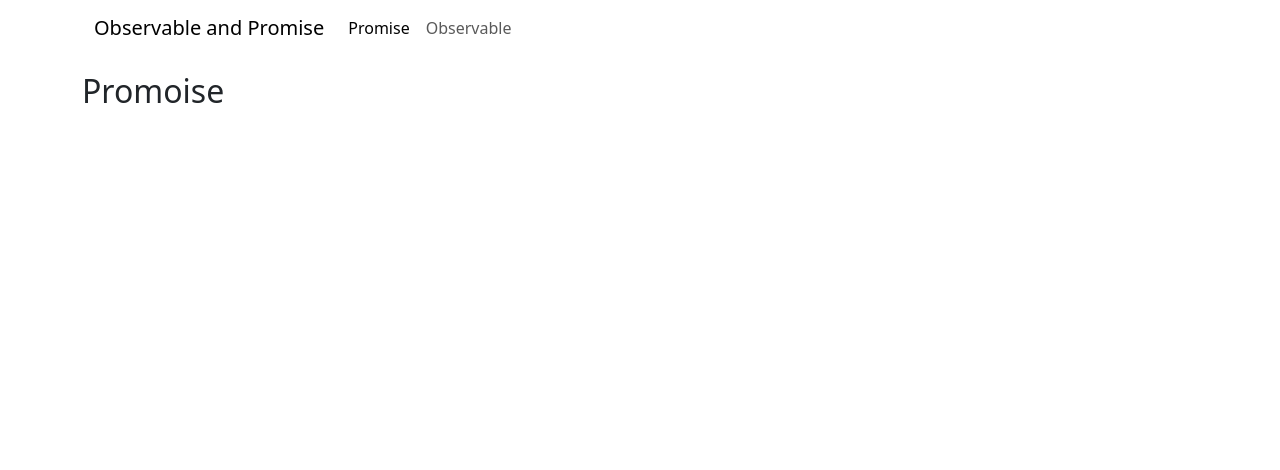
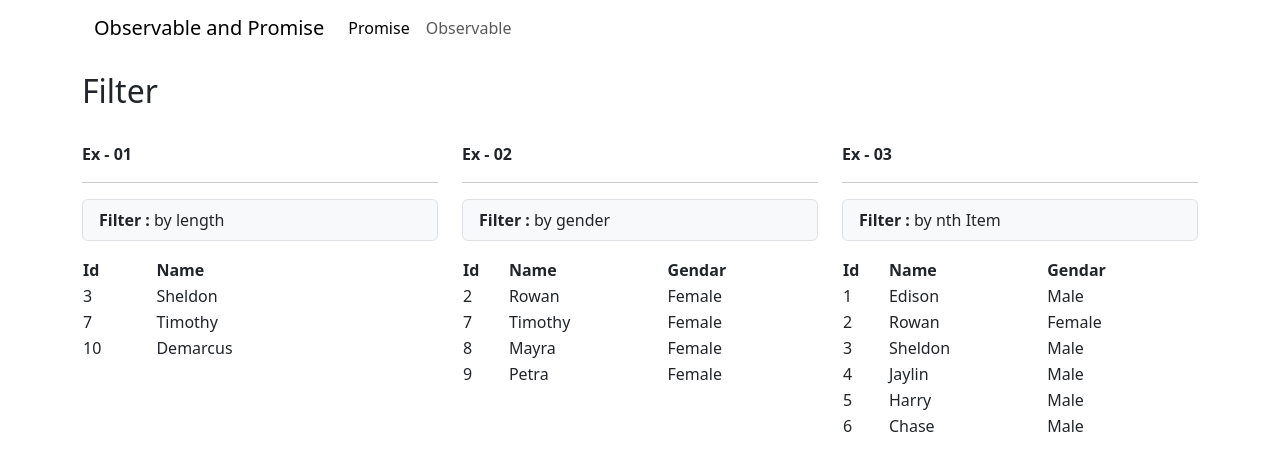
Before and after one commit to MuhammadZamin132611/RxjsInAngular, an Angular app: page /observable/filter in a window 1280 px wide. Before the commit this address led to /promise. Shown: the top 470 px of the page. Built offline with nearby package versions, Linux system fonts and the light colour scheme.

Commit message:
Add pluck and map functionality

```diff
--- a/src/app/app-routing.module.ts
+++ b/src/app/app-routing.module.ts
@@ -10,6 +10,7 @@ import { ToArrayComponent } from './observable/to-array/to-array.component';
 import { CustomComponent } from './observable/custom/custom.component';
 import { MapComponent } from './observable/map/map.component';
 import { PluckComponent } from './observable/pluck/pluck.component';
+import { FilterComponent } from './observable/filter/filter.component';
 
 
 const routes: Routes = [
@@ -23,6 +24,7 @@ const routes: Routes = [
     {path: 'custom', component:CustomComponent},
     {path: 'map', component:MapComponent},
     {path: 'pluck', component:PluckComponent},
+    {path: 'filter', component:FilterComponent},
   ]},
   {path: '**', redirectTo:'promise'}
 ];
--- a/src/app/app.module.ts
+++ b/src/app/app.module.ts
@@ -14,6 +14,7 @@ import { ToArrayComponent } from './observable/to-array/to-array.component';
 import { CustomComponent } from './observable/custom/custom.component';
 import { MapComponent } from './observable/map/map.component';
 import { PluckComponent } from './observable/pluck/pluck.component';
+import { FilterComponent } from './observable/filter/filter.component';
 
 @NgModule({
   declarations: [
@@ -28,7 +29,8 @@ import { PluckComponent } from './observable/pluck/pluck.component';
     ToArrayComponent,
     CustomComponent,
     MapComponent,
-    PluckComponent
+    PluckComponent,
+    FilterComponent
   ],
   imports: [
     BrowserModule,
--- /dev/null
+++ b/src/app/observable/filter/filter.component.html
@@ -0,0 +1,63 @@
+<div class="my-3">
+    <h2>Filter</h2>
+    <br>
+
+
+    <div class="row">
+        <div class="col-md-4">
+            <strong>Ex - 01</strong>
+            <hr>
+            <p class="bg-light py-2 px-3 border rounded">
+                <strong>Filter : </strong>by length
+            </p>
+            <table class="table">
+                <tr>
+                    <th>Id</th>
+                    <th>Name</th>
+                </tr>
+                <tr *ngFor="let item of data">
+                    <td>{{item.id}}</td>
+                    <td>{{item.name}}</td>
+                </tr>
+            </table>
+        </div>
+        <div class="col-md-4">
+            <strong>Ex - 02</strong>
+            <hr>
+            <p class="bg-light py-2 px-3 border rounded">
+                <strong>Filter : </strong>by gender
+            </p>
+            <table class="table">
+                <tr>
+                    <th>Id</th>
+                    <th>Name</th>
+                    <th>Gendar</th>
+                </tr>
+                <tr *ngFor="let item of data1">
+                    <td>{{item.id}}</td>
+                    <td>{{item.name}}</td>
+                    <td>{{item.gendar}}</td>
+                </tr>
+            </table>
+        </div>
+        <div class="col-md-4">
+            <strong>Ex - 03</strong>
+            <hr>
+            <p class="bg-light py-2 px-3 border rounded">
+                <strong>Filter : </strong>by nth Item
+            </p>
+            <table class="table">
+                <tr>
+                    <th>Id</th>
+                    <th>Name</th>
+                    <th>Gendar</th>
+                </tr>
+                <tr *ngFor="let item of data2">
+                    <td>{{item.id}}</td>
+                    <td>{{item.name}}</td>
+                    <td>{{item.gendar}}</td>
+                </tr>
+            </table>
+        </div>
+    </div>
+</div>
--- /dev/null
+++ b/src/app/observable/filter/filter.component.ts
@@ -0,0 +1,60 @@
+import { Component, OnInit } from '@angular/core';
+import { filter, from, toArray } from 'rxjs';
+
+@Component({
+  selector: 'app-filter',
+  templateUrl: './filter.component.html',
+  styleUrls: ['./filter.component.scss']
+})
+export class FilterComponent implements OnInit {
+  constructor() { }
+
+  datArr = [
+    {"id":1,"name":"Edison","gendar":"Male"},
+    {"id":2,"name":"Rowan","gendar":"Female"},
+    {"id":3,"name":"Sheldon","gendar":"Male"},
+    {"id":4,"name":"Jaylin","gendar":"Male"},
+    {"id":5,"name":"Harry","gendar":"Male"},
+    {"id":6,"name":"Chase","gendar":"Male"},
+    {"id":7,"name":"Timothy","gendar":'Female'},
+    {"id":8,"name":"Mayra","gendar":'Female'},
+    {"id":9,"name":"Petra","gendar":'Female'},
+    {"id":10,"name":"Demarcus","gendar":"Male"}
+  ]
+
+  ngOnInit(): void {
+
+    const source = from(this.datArr)
+
+    // Ex - 01 Filter by length
+    source.pipe(
+      filter(member => member.name.length > 6)
+      ,toArray())
+    .subscribe(res=>{
+      console.log(res)
+      this.data = res
+    })
+
+    // Ex - 02 filter by gender
+    source.pipe(
+      filter(member => member.gendar == 'Female')
+      ,toArray())
+    .subscribe(res=>{
+      console.log(res)
+      this.data1 = res
+    })
+
+    // Ex - 03 filter by nth item
+    source.pipe(
+      filter(member => member.id <=6)
+      ,toArray())
+    .subscribe(res=>{
+      console.log(res)
+      this.data2 = res
+    })
+
+  }
+  data:any
+  data1:any
+  data2:any
+}
--- a/src/app/observable/list/list.component.html
+++ b/src/app/observable/list/list.component.html
@@ -22,6 +22,9 @@
             <li>
                 <a routerLink="pluck">Pluck</a>
             </li>
+            <li>
+                <a routerLink="filter">Filter</a>
+            </li>
         </ul>
     </div>
 </div>
--- a/src/app/observable/map/map.component.ts
+++ b/src/app/observable/map/map.component.ts
@@ -60,7 +60,7 @@ export class MapComponent implements OnInit {
     ])
 
     members.pipe(map(data=>data.name)).subscribe(res=>{
-      // console.log(res)
+      console.log(res)
       this.designutility.print(res,'elContainer')
     })
   }
```
Also changed, not shown: src/app/observable/filter/filter.component.scss (added), 1 other file (tests, documents, lock files or other folders).
